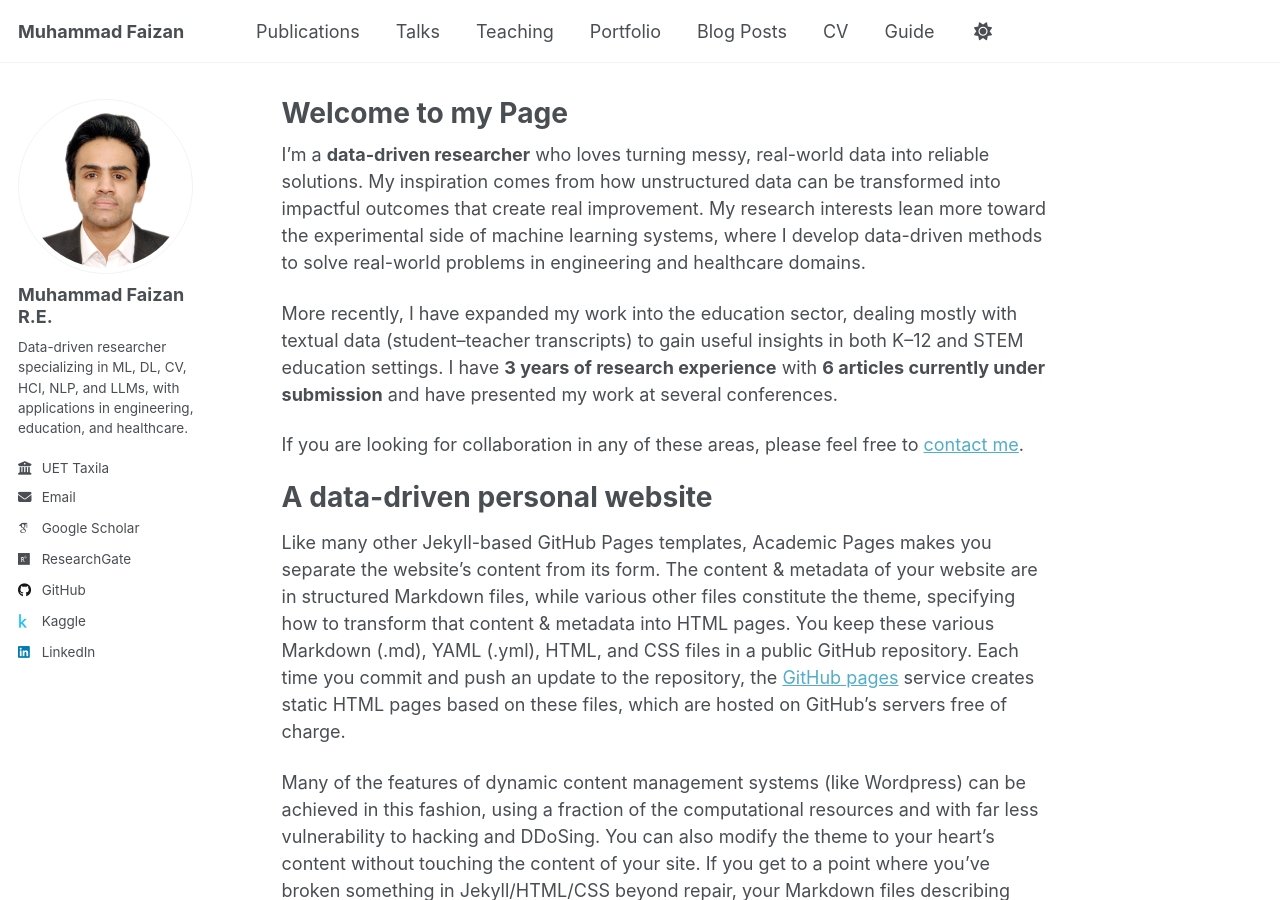
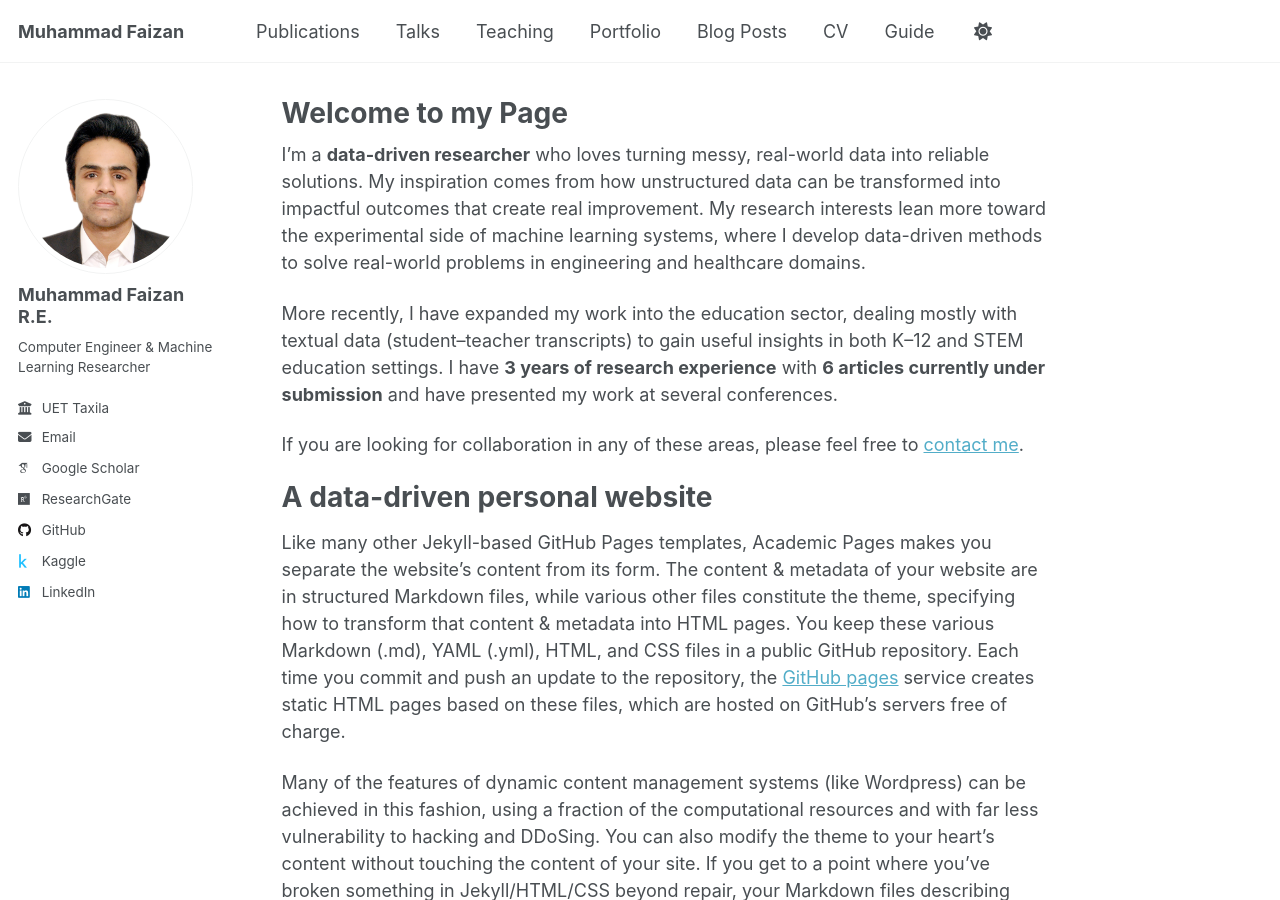
Before and after one commit to MuhammadFaizan99/MuhammadFaizan99.github.io, a Jekyll site: the page built from _pages/about.md, in a window 1280 px wide and 900 px high. Built offline with Jekyll 4.4.1, drawn with Linux system fonts in a browser that asks for light colours; some web fonts are replaced; a script that is not in the unit is left out.

Commit message:
Update _config.yml

```diff
--- a/_config.yml
+++ b/_config.yml
@@ -25,7 +25,7 @@ author:
   avatar           : "2+2.JPG"
   name             : "Muhammad Faizan R.E."
   pronouns         : # example: "she/her"
-  bio              : "Data-driven researcher specializing in ML, DL, CV, HCI, NLP, and LLMs, with applications in engineering, education, and healthcare."
+  bio              : "Computer Engineer & Machine Learning Researcher"
   employer         : "UET Taxila"
   uri              : # URL
   email            : "muhammadfaizandev87@gmail.com"
```
